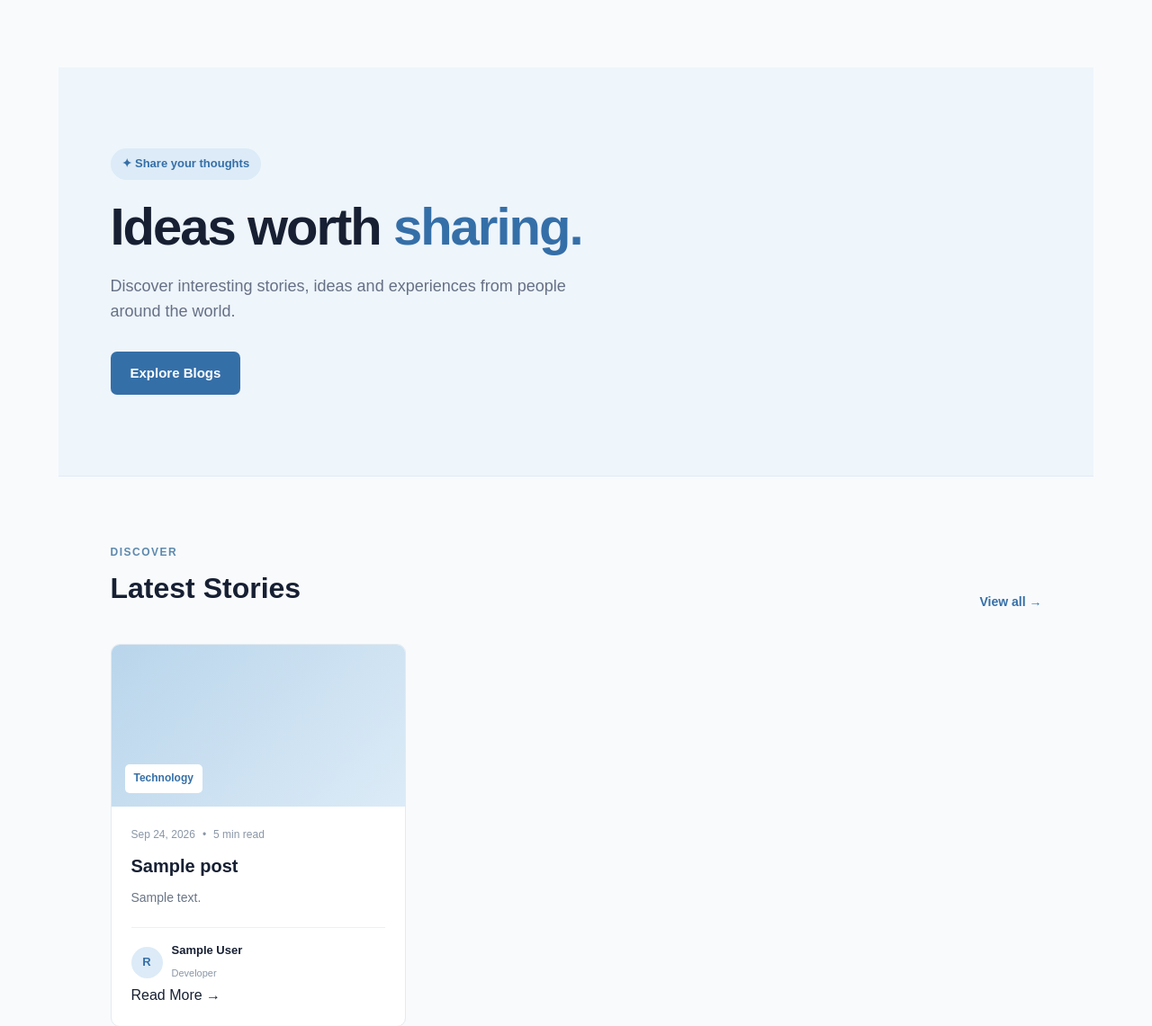
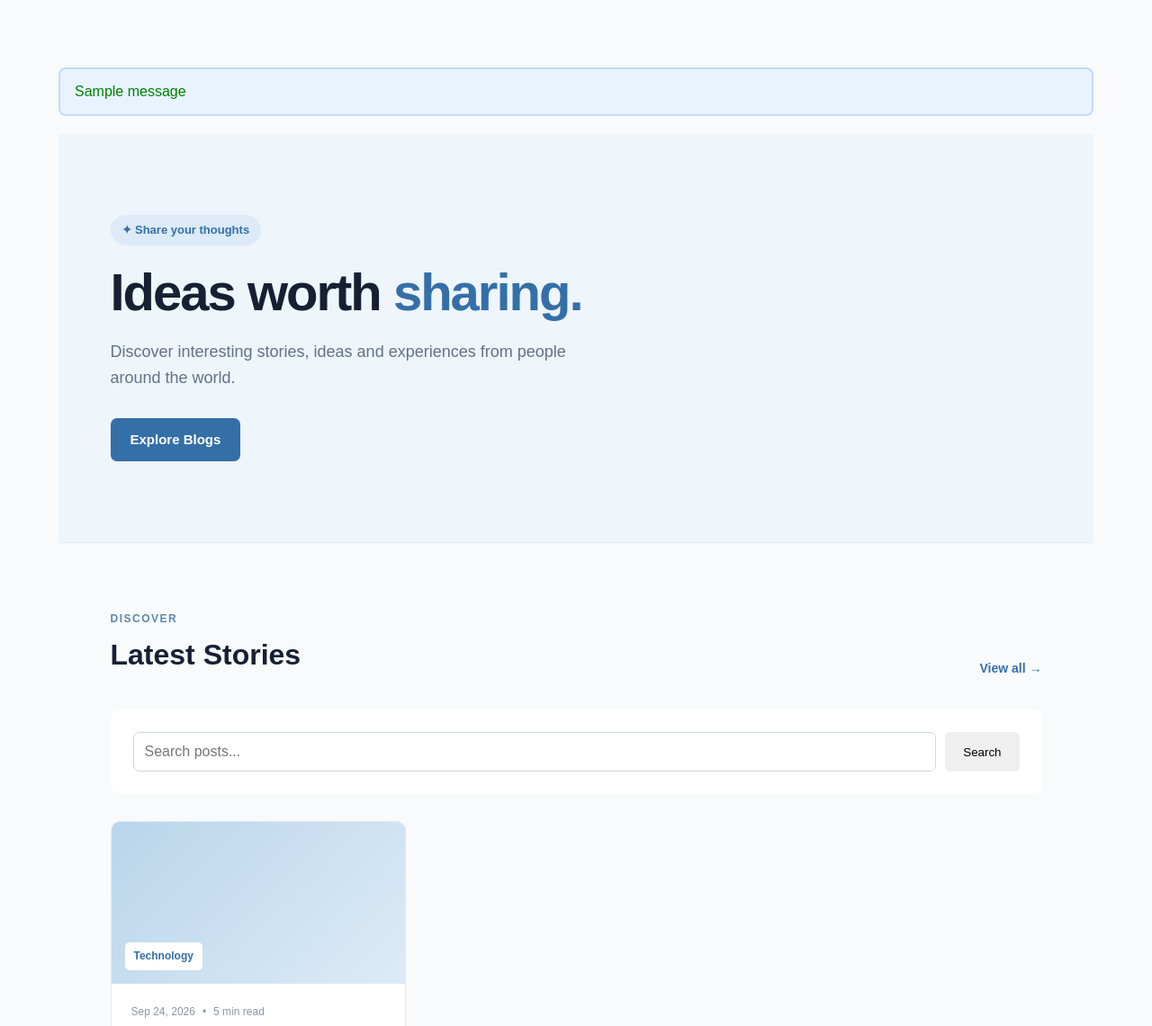
Before and after one commit to iamriyasaryam/InkFlow, a Django app: page / in a window 1280 px wide. Shown: the part 73-1214 px from the top of the page at 90% size. Run offline with Django 5.2, Linux system fonts and the light colour scheme; tables that the repository leaves empty hold one stand-in row (values such as "Sample post"); one stand-in notice (Sample message) is shown.

Commit message:
Add Messages and Search Query

```diff
--- a/blog/static/style.css
+++ b/blog/static/style.css
@@ -478,3 +478,27 @@ button {
     border-radius: 6px;
     cursor: pointer;
 }
+
+
+.messages {
+    background: #e8f3ff;
+    color: green;
+    border: 2px solid #bfdbfe;
+    padding: 12px 16px;
+    border-radius: 8px;
+    margin-bottom: 20px;
+}
+
+.search-form {
+    display: flex;
+    gap: 10px;
+    margin-bottom: 30px;
+}
+
+.search-form input {
+    flex: 1;
+    padding: 12px;
+    border: 1px solid #d1d5db;
+    border-radius: 7px;
+    font-size: 16px;
+}
--- a/blog/templates/base.html
+++ b/blog/templates/base.html
@@ -55,6 +55,16 @@
 
     <main class="container">
 
+            {% if messages %}
+        <div class="messages">
+            {% for message in messages %}
+                <div class="message {{ message.tags }}">
+                    {{ message }}
+                </div>
+            {% endfor %}
+        </div>
+    {% endif %}
+
         {% block content %}
         {% endblock %}
 
--- a/blog/templates/index.html
+++ b/blog/templates/index.html
@@ -5,6 +5,8 @@
         {% endblock %}
 
     {% block content %}
+
+
 
     <!-- Hero Section -->
     <section class="hero">
@@ -57,6 +59,23 @@
 
         </div>
 
+         <form method="GET" class="search-form">
+
+            <input
+                type="text"
+                name="q"
+                placeholder="Search posts..."
+                value="{{ query }}"
+            >
+
+            <button type="submit" class="btn">
+                Search
+            </button>
+
+        </form>
+
+
+
 
         <!-- Blog Grid -->
         <div class="blog-grid">
@@ -106,6 +125,20 @@
 
                 {% empty %}
 
+                {% if query %}
+
+                    <p>
+                        No posts found for "{{ query }}".
+                    </p>
+
+                {% else %}
+
+                    <p>
+                        No posts available.
+                    </p>
+
+                {% endif %}
+
                 <p>No posts available.</p>
 
             </article>
--- a/blog/views.py
+++ b/blog/views.py
@@ -1,10 +1,30 @@
 from django.shortcuts import render, redirect, get_object_or_404
-from . import models
+from django.contrib import messages
+from .models import Post
+from django.db.models import Q
 
 # Create your views here.
 def home(request):
-    posts = models.Post.objects.all().order_by('-created_at')
-    return render(request, 'index.html', {'posts': posts})
+
+    query = request.GET.get('q', '')
+
+    posts = Post.objects.all().order_by('-created_at')
+
+    if query:
+        posts = posts.filter(
+            Q(title__icontains=query) |
+            Q(content__icontains=query) |
+            Q(author__icontains=query)
+        )
+
+    return render(
+        request,
+        'index.html',
+        {
+            'posts': posts,
+            'query': query
+        }
+    )
 
 def create_post(request):
 
@@ -14,23 +34,25 @@ def create_post(request):
         author = request.POST.get('author')
         content = request.POST.get('content')
 
-        models.Post.objects.create(
+        Post.objects.create(
             title=title,
             author=author,
             content=content
         )
+
+        messages.success(request, 'Post created successfully!')
 
         return redirect('home')
 
     return render(request, 'create_post.html')
 
 def post_detail(request, post_id):
-    post = models.Post.objects.get(id=post_id)
+    post = Post.objects.get(id=post_id)
     return render(request, 'post_detail.html', {'post': post})
 
 
 def edit_post(request, post_id):
-    post = get_object_or_404(models.Post, id=post_id)
+    post = get_object_or_404(Post, id=post_id)
 
     if request.method == 'POST':
 
@@ -39,6 +61,8 @@ def edit_post(request, post_id):
         post.content = request.POST.get('content')
 
         post.save()
+
+        messages.success(request, 'Post updated successfully!')
 
         return redirect('post_detail', post_id=post.id)
 
@@ -50,10 +74,11 @@ def edit_post(request, post_id):
 
 def delete_post(request, post_id):
 
-    post = get_object_or_404(models.Post, id=post_id)
+    post = get_object_or_404(Post, id=post_id)
 
     if request.method == 'POST':
         post.delete()
+        messages.success(request, 'Post deleted successfully!')
         return redirect('home')
 
     return redirect('post_detail', post_id=post.id)
```
